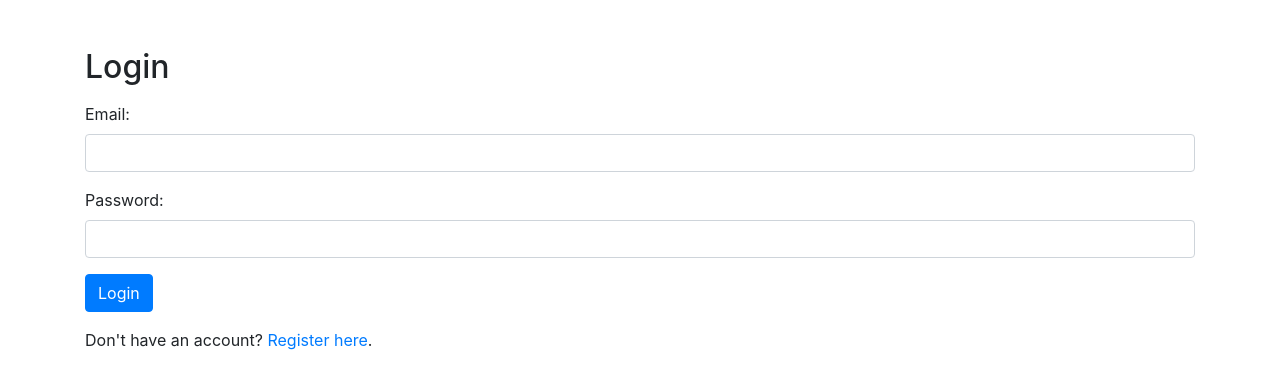
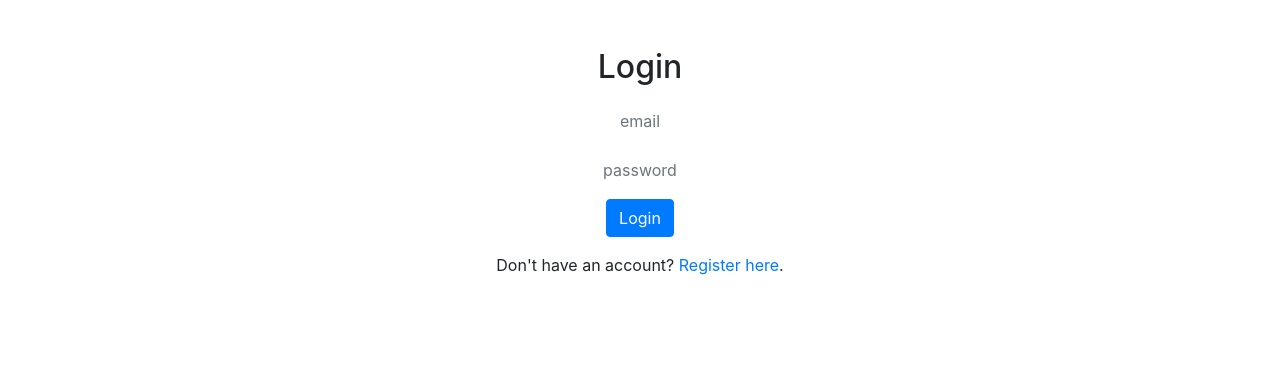
Before and after one commit to adamfinklecloudberry/to-do-web-app, a Flask app: page /login in a window 1280 px wide. Shown: the top 389 px of the page. Run offline with Flask 3, Linux system fonts and the light colour scheme; some libraries are stand-ins or nearby versions.

Commit message:
Redid the login and registration to remove extraneous boxes and align the text entry fields to the center

```diff
--- a/templates/login.html
+++ b/templates/login.html
@@ -5,10 +5,43 @@
     <meta name="viewport" content="width=device-width, initial-scale=1.0">
     <title>Login</title>
     <link rel="stylesheet" href="https://stackpath.bootstrapcdn.com/bootstrap/4.5.2/css/bootstrap.min.css">
+    <style>
+        .form-control {
+            border: none; /* Remove the border */
+            box-shadow: none; /* Remove the box shadow */
+            text-align: center; /* Center the text inside the input fields */
+            width: 300px; /* Set a fixed width for the input fields */
+        }
+        .form-control:focus {
+            border: none; /* Remove the border on focus */
+            box-shadow: none; /* Remove the box shadow on focus */
+        }
+        .hr-thin {
+            border: 0;
+            border-top: 1px solid #494949; /* Adjust the color and thickness as needed */
+            margin: 5px 0; /* Reduce space above and below the line */
+        }
+        .form-group {
+            display: flex;
+            justify-content: center; /* Center the input fields */
+            margin: 0; /* Remove margin to reduce vertical spacing */
+        }
+        form {
+            display: flex;
+            flex-direction: column;
+            align-items: center; /* Center the form elements horizontally */
+        }
+        .btn {
+            margin-top: 10px; /* Add some space above the button */
+        }
+        .text-center {
+            text-align: center; /* Center the text */
+        }
+    </style>
 </head>
 <body>
     <div class="container">
-        <h2 class="mt-5">Login</h2>
+        <h2 class="mt-5 text-center">Login</h2>
         {% with messages = get_flashed_messages(with_categories=true) %}
             {% if messages %}
                 <div class="mt-3">
@@ -21,17 +54,16 @@
             {% endif %}
         {% endwith %}
         <form method="POST" class="mt-3">
+            <div class="form-group email">
+                <input type="email" class="form-control" name="email" required placeholder="email" autofocus>
+            </div>
+            <hr class="hr-thin">
             <div class="form-group">
-                <label for="email">Email:</label>
-                <input type="email" class="form-control" name="email" required>
-            </div>
-            <div class="form-group">
-                <label for="password">Password:</label>
-                <input type="password" class="form-control" name="password" required>
+                <input type="password" class="form-control" name="password" required placeholder="password">
             </div>
             <button type="submit" class="btn btn-primary">Login</button>
         </form>
-        <p class="mt-3">Don't have an account? <a href="{{ url_for('authentication.register') }}">Register here</a>.</p>
+        <p class="mt-3 text-center">Don't have an account? <a href="{{ url_for('authentication.register') }}">Register here</a>.</p>
     </div>
 </body>
 </html>
```
Also changed, not shown: templates/register.html (+37 -8 lines).
